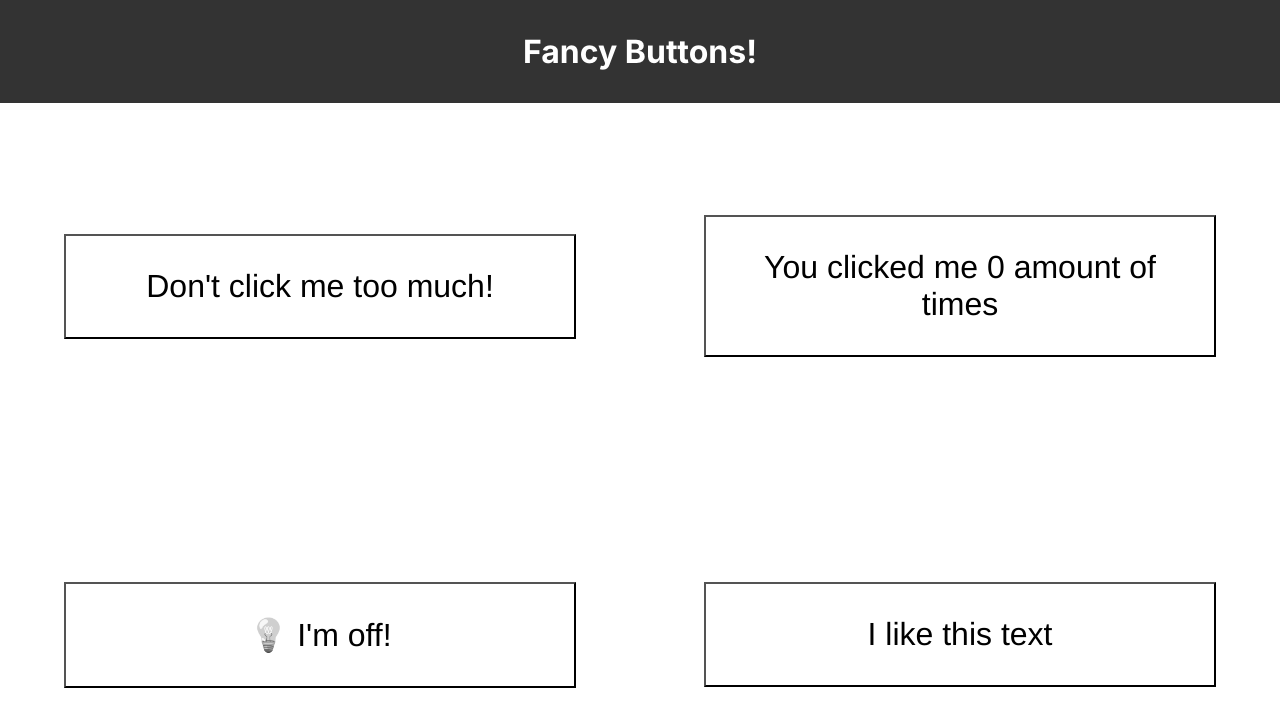
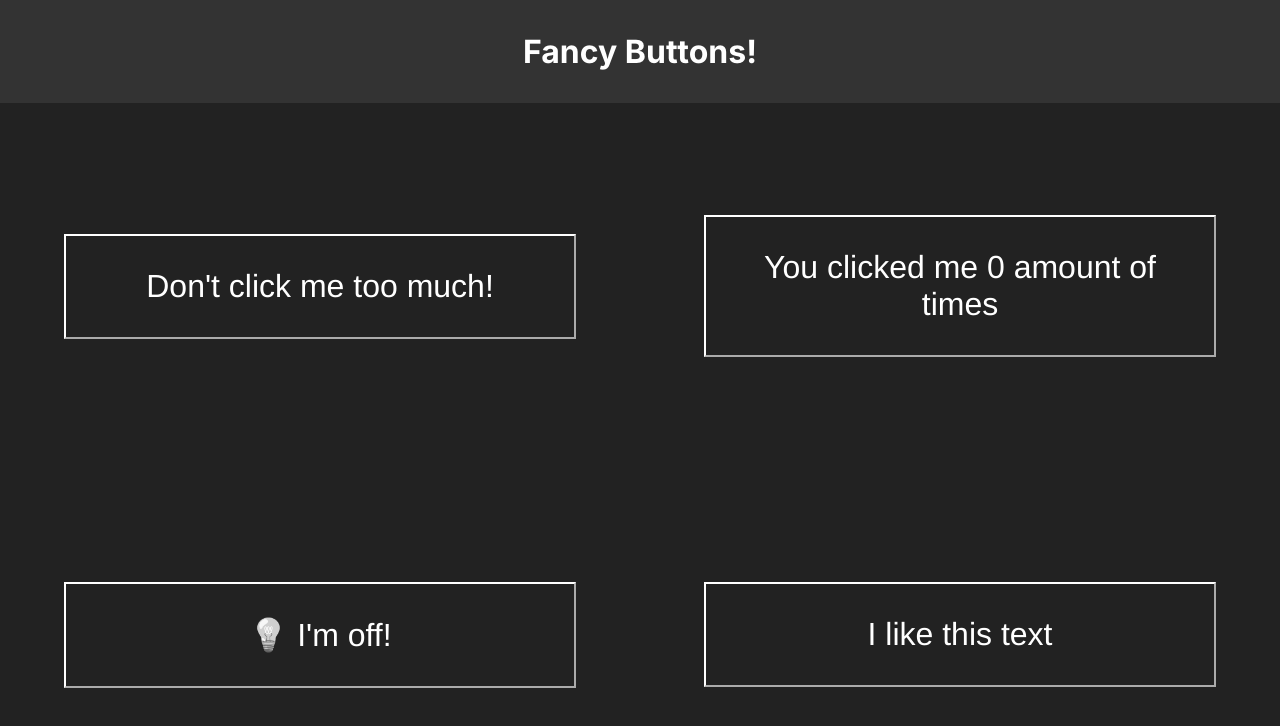
Before and after one commit to RussellAbraham/fancy-buttons, a React (Create React App) app: page / in a window 1280 px wide. Shown: the top 726 px of the page. Built offline with nearby package versions, Linux system fonts and the light colour scheme.

Commit message:
Add dark mode to css and update App.js to use dark mode

```diff
--- a/src/App.css
+++ b/src/App.css
@@ -10,6 +10,13 @@
   padding: 1em;
   text-align: center;
   background: #333;
+  color: white;
+}
+
+.App.dark,
+.App.dark button {
+  background: #222;
+  border-color: white;
   color: white;
 }
 
--- a/src/App.js
+++ b/src/App.js
@@ -6,7 +6,7 @@ import TextRepeaterButton from './components/TextRepeaterButton';
 
 function App() {
   return (
-    <div className={`App`}>
+    <div className={`App dark`}>
       <h1>Fancy Buttons!</h1>
       <section>
         <AngryButton />
```
